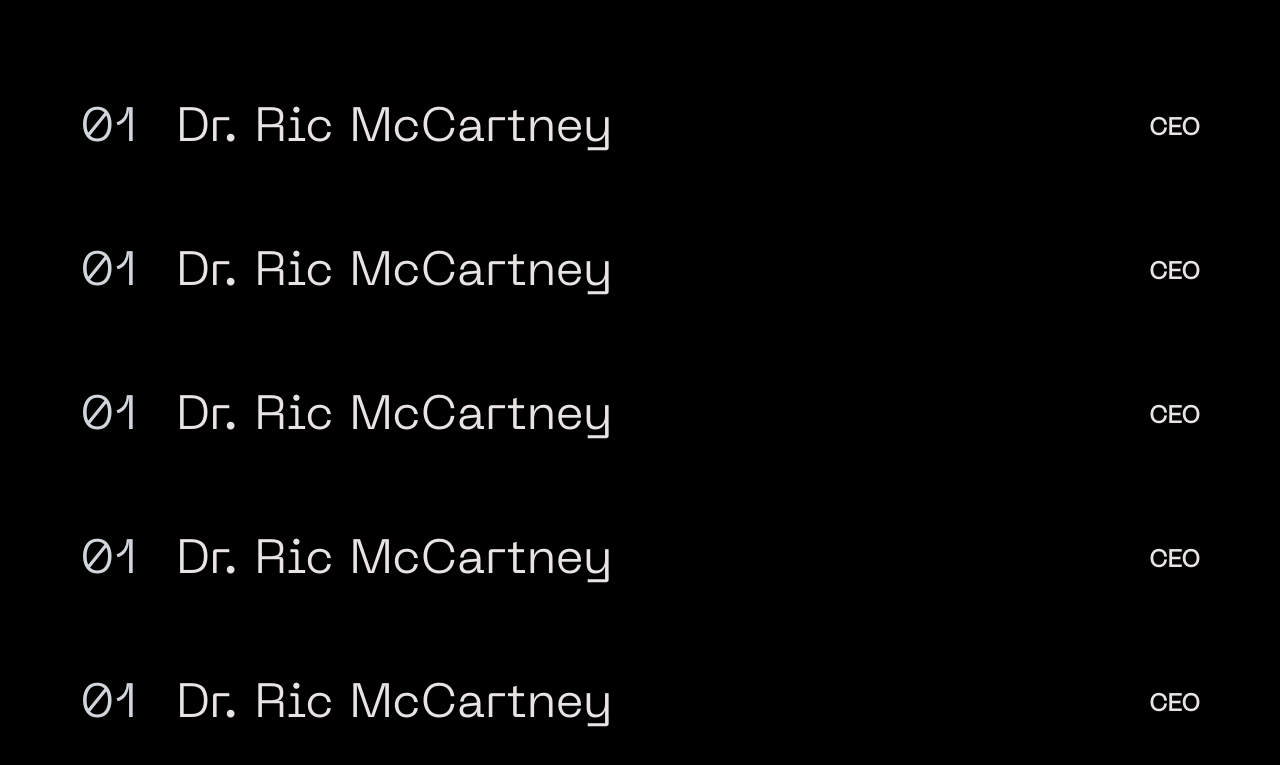
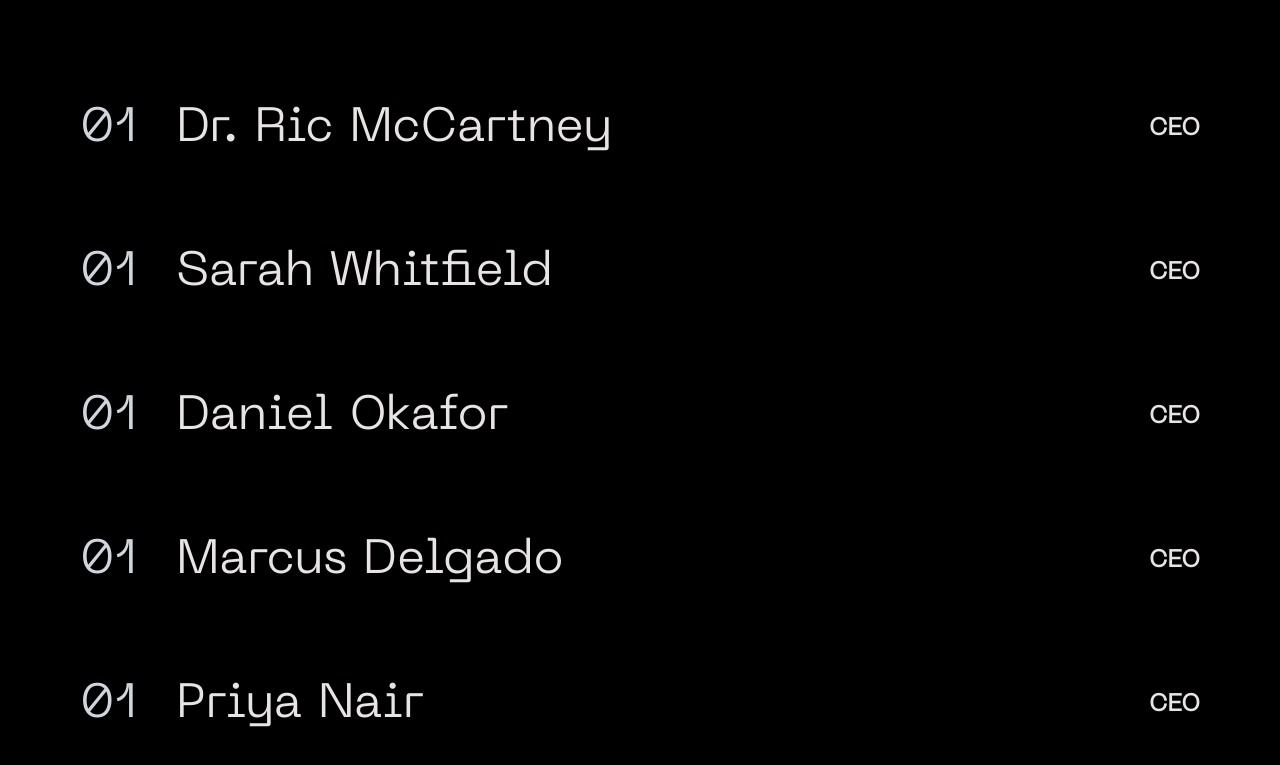
Before and after one commit to xoloAyush/significo_UI_NoAnimation, a plain HTML site: page index.html in a window 1280 px wide. Shown: the part 6200-6965 px from the top of the page. Drawn offline with nearby package versions, Linux system fonts and the light colour scheme; a script that the page names is missing.

Commit message:
team memebers added

```diff
--- a/index.html
+++ b/index.html
@@ -347,7 +347,7 @@ never forget the real people we’re designing for.</p>
                     <div class="hover flex items-center justify-between px-10 group-hover:text-white">
                         <div class="left flex gap-10">
                         <h3 class="text-gray-300">01</h3>
-                        <h1>Dr. Ric McCartney</h1>
+                        <h1>Sarah Whitfield</h1>
                     </div>
 
                     <h3 class="text-2xl font-semibold">CEO</h3>
@@ -371,7 +371,7 @@ never forget the real people we’re designing for.</p>
                     <div class="hover flex items-center justify-between px-10 group-hover:text-white">
                         <div class="left flex gap-10">
                         <h3 class="text-gray-300">01</h3>
-                        <h1>Dr. Ric McCartney</h1>
+                        <h1>Daniel Okafor</h1>
                     </div>
 
                     <h3 class="text-2xl font-semibold">CEO</h3>
@@ -395,7 +395,7 @@ never forget the real people we’re designing for.</p>
                     <div class="hover flex items-center justify-between px-10 group-hover:text-white">
                         <div class="left flex gap-10">
                         <h3 class="text-gray-300">01</h3>
-                        <h1>Dr. Ric McCartney</h1>
+                        <h1>Marcus Delgado</h1>
                     </div>
 
                     <h3 class="text-2xl font-semibold">CEO</h3>
@@ -419,7 +419,7 @@ never forget the real people we’re designing for.</p>
                     <div class="hover flex items-center justify-between px-10 group-hover:text-white">
                         <div class="left flex gap-10">
                         <h3 class="text-gray-300">01</h3>
-                        <h1>Dr. Ric McCartney</h1>
+                        <h1>Priya Nair</h1>
                     </div>
 
                     <h3 class="text-2xl font-semibold">CEO</h3>
```
